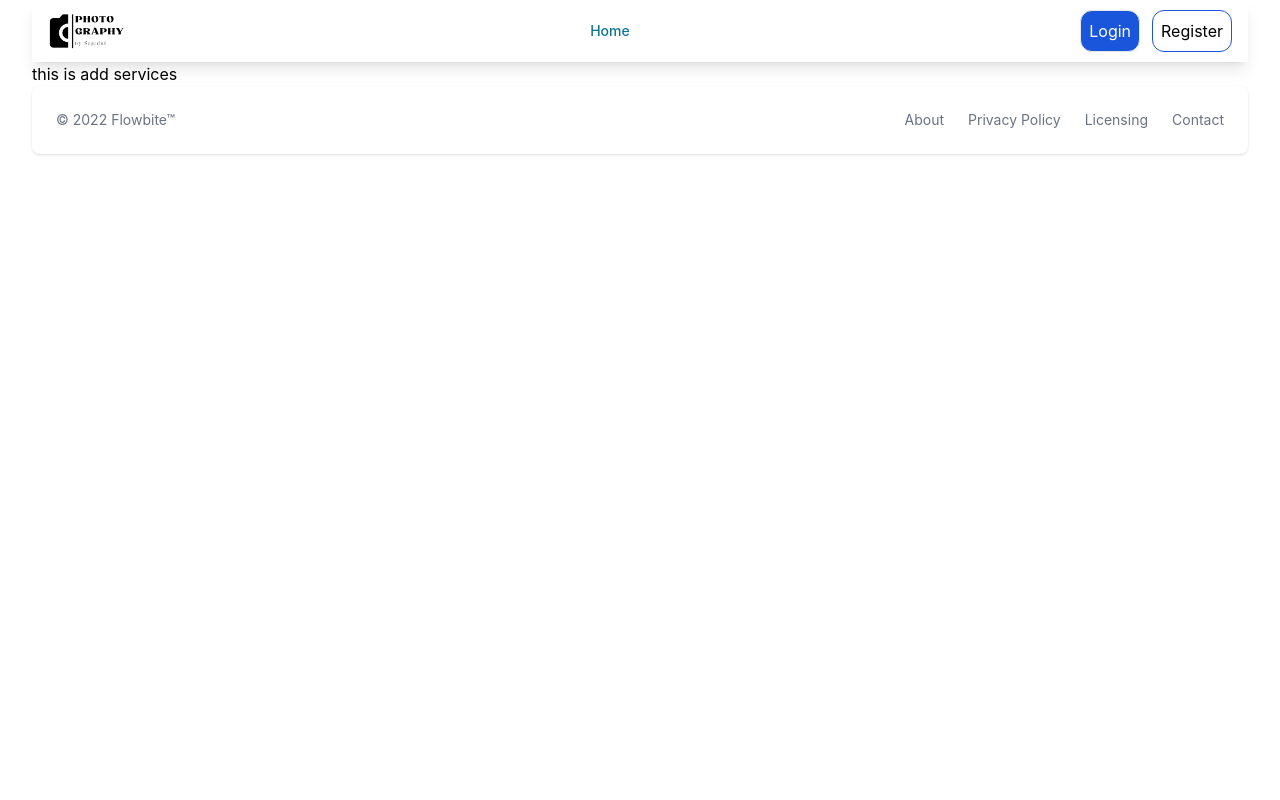
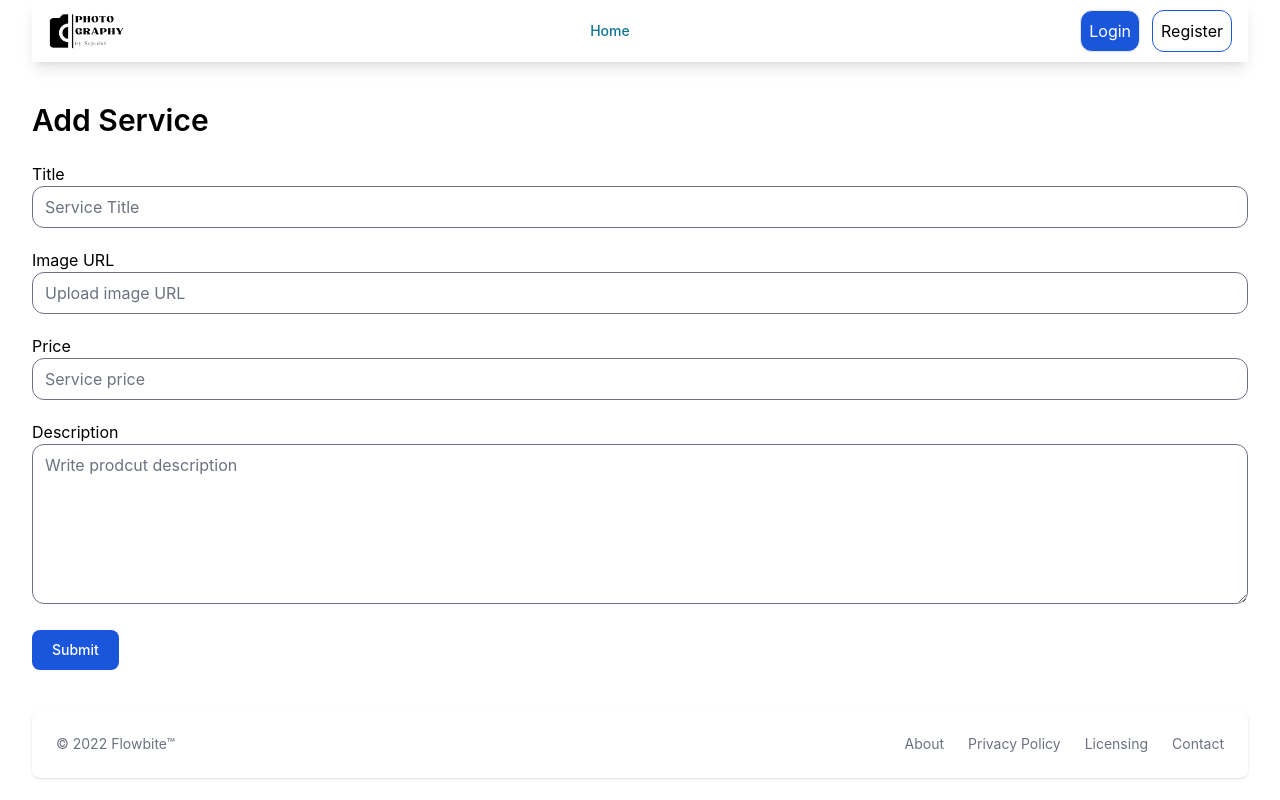
Before and after one commit to mdsajedulra/Photography-Service-Website, a React (Create React App) app: page /addservices in a window 1280 px wide. Built offline with nearby package versions, Linux system fonts and the light colour scheme; no server answers.

Commit message:
add service review delete and modify done

```diff
--- a/package.json
+++ b/package.json
@@ -12,6 +12,7 @@
     "flowbite-react": "^0.3.4",
     "react": "^18.2.0",
     "react-dom": "^18.2.0",
+    "react-hot-toast": "^2.4.0",
     "react-router-dom": "^6.4.3",
     "react-scripts": "5.0.1",
     "web-vitals": "^2.1.4"
--- a/src/component/AddServices/AddServices.js
+++ b/src/component/AddServices/AddServices.js
@@ -1,9 +1,51 @@
 import React from 'react';
 
 const AddServices = () => {
+    const handleAddServiceForm = event => {
+        event.preventDefault();
+        const form = event.target;
+        const service = {
+            title: form.title.value,
+            img: form.img.value,
+            price: form.price.value,
+            description: form.description.value
+        }
+        console.log(service)
+        fetch('http://localhost:5000/addservices', {
+            method: 'POST',
+            headers: {
+                'content-type': 'application/json'
+            },
+            body: JSON.stringify(service)
+        })
+    }
     return (
         <div>
-            this is add services
+            <form onSubmit={handleAddServiceForm} className='my-10'>
+                <h1 className='my-6 text-3xl font-semibold'>Add Service</h1>
+                <div>
+                    <label htmlFor="title">Title</label>
+                    <br />
+                    <input name='title' className='w-full mb-5 border rounded-xl' type="text" placeholder='Service Title' id='name' />
+                </div>
+                <div>
+                    <label htmlFor="img">Image URL</label>
+                    <br />
+                    <input name='img' className='w-full mb-5 border rounded-xl' id='img' type="text" placeholder='Upload image URL' />
+                </div>
+                <div>
+                    <label htmlFor="price">Price</label>
+                    <br />
+                    <input name='price' className='w-full mb-5 border rounded-xl' id='price' type="text" placeholder='Service price' />
+                </div>
+                <div>
+                    <label htmlFor="description">Description</label>
+                    <br />
+
+                    <textarea name='description' className='w-full h-40 mb-5 border rounded-xl' id="description" rows="4" cols="50" placeholder='Write prodcut description'></textarea>
+                </div>
+                <button className=" rounded-lg bg-blue-700 px-5 py-2.5 text-center text-sm font-medium text-white hover:bg-blue-800 focus:outline-none focus:ring-4 focus:ring-blue-300 dark:bg-blue-600 dark:hover:bg-blue-700 dark:focus:ring-blue-800" type='submit'>Submit</button>
+            </form>
         </div>
     );
 };
--- a/src/component/MyReviews/MyReviewDetails.js
+++ b/src/component/MyReviews/MyReviewDetails.js
@@ -1,11 +1,34 @@
 import { Table } from 'flowbite-react';
 import React from 'react';
+import { Link, useNavigate } from 'react-router-dom';
+
 
 const MyReviewDetails = ({ review }) => {
-    console.log(review)
+    // console.log(review)
     const { comment, email, serviceName, reviewId, userName, _id } = review;
+    const handleDelete = (id) => {
+        const confirmation = window.confirm("Press a button!");
+        if (confirmation) {
+            fetch(`http://localhost:5000/deletereview/${id}`, {
+                method: 'DELETE'
+                // headers: {
+                //     'content-type': 'application/json'
+                // },
+                // body: JSON.stringify(id)
+            })
+                .then(res => res.json())
+                .then(data => {
+                    if (data) {
+                        alert('succesfully deleted')
+                    }
+                })
+        }
+    }
+    const navigate = useNavigate();
+    const handleEdit = (id) => {
+        navigate(`/updatereviews/${id}`)
+    }
     return (
-
         <Table.Row className="bg-white dark:border-gray-700 dark:bg-gray-800">
             <Table.Cell className="font-medium text-gray-900 whitespace-nowrap dark:text-white">
                 {userName}
@@ -19,24 +42,21 @@ const MyReviewDetails = ({ review }) => {
             <Table.Cell>
                 {serviceName}
             </Table.Cell>
-
-
             <Table.Cell>
                 <button
-
+                    onClick={() => handleDelete(_id)}
                     className="mr-4 font-medium text-blue-600 hover:underline dark:text-blue-500"
+                >
+                    Delete
+                </button>
+                <button
+                    onClick={() => handleEdit(_id)}
+                    className="font-medium text-blue-600 hover:underline dark:text-blue-500"
                 >
                     Edit
                 </button>
-                <button
-
-                    className="font-medium text-blue-600 hover:underline dark:text-blue-500"
-                >
-                    Update
-                </button>
             </Table.Cell>
         </Table.Row>
-
     );
 };
 
--- a/src/component/MyReviews/MyReviews.js
+++ b/src/component/MyReviews/MyReviews.js
@@ -13,13 +13,13 @@ const MyReviews = () => {
         fetch(`http://localhost:5000/review/user/${user?.email}`)
             .then(res => res.json())
             .then(data => {
-                console.log(data)
                 setReviews(data)
             })
-    }, [])
+    }, [reviews])
     // console.log(review)
     return (
-        <div>
+        <div className='my-10'>
+            <h1 className='m-5 text-2xl font-semibold text-center '>You can see your all reviews</h1>
             {
                 (reviews.length === 0) ? <><p className='p-56 text-center'>No reviews were added</p></> :
                     <Table striped={true}>
--- /dev/null
+++ b/src/component/MyReviews/UpdateReviews.js
@@ -0,0 +1,66 @@
+import React from 'react';
+import { useLoaderData, useParams } from 'react-router-dom';
+
+const UpdateReviews = () => {
+
+
+
+    const route = useParams();
+    const { id } = route;
+    console.log(id)
+
+
+    const review = useLoaderData()
+    console.log(review)
+    const { comment, email, serviceName, reviewId, userName, _id } = review;
+    const handleReviewUpdata = event => {
+        event.preventDefault();
+        const form = event.target;
+        const updateReview = {
+            comment: form.comment.value
+        }
+        console.log(updateReview)
+        fetch(`http://localhost:5000/reviewupdate/${_id}`, {
+            method: 'PATCH',
+            headers: {
+                'content-type': 'application/json'
+            },
+            body: JSON.stringify(updateReview)
+        }).then(res => res.json())
+            .then(data => {
+                if (data.data) {
+                    alert('successfully updated')
+                }
+                console.log(data.data)
+            })
+    }
+
+    return (
+        <div>
+
+            <form className='my-10' onSubmit={handleReviewUpdata}>
+                <h1 className='my-6 text-3xl font-semibold'>Edit your review</h1>
+                <div>
+                    <label htmlFor="name">Name</label>
+                    <br />
+                    <input defaultValue={userName} name='name' className='w-full mb-5 border rounded-xl' type="text" placeholder='Name' id='name' />
+                </div>
+                <div>
+                    <label htmlFor="email">Email</label>
+                    <br />
+                    <input defaultValue={email} readOnly name='email' className='w-full mb-5 border rounded-xl' id='email' type="email" placeholder='Email' />
+                </div>
+                <div>
+                    <label htmlFor="comment">Comment</label>
+                    <br />
+
+                    <textarea defaultValue={comment} name='comment' className='w-full h-40 mb-5 border rounded-xl' id="w3review" rows="4" cols="50" placeholder=' write your valueable comment'></textarea>
+                </div>
+                <button className=" rounded-lg bg-blue-700 px-5 py-2.5 text-center text-sm font-medium text-white hover:bg-blue-800 focus:outline-none focus:ring-4 focus:ring-blue-300 dark:bg-blue-600 dark:hover:bg-blue-700 dark:focus:ring-blue-800" type='submit'>Submit</button>
+            </form>
+
+        </div>
+    );
+};
+
+export default UpdateReviews;
--- a/src/component/Routes/Route/Route.js
+++ b/src/component/Routes/Route/Route.js
@@ -6,6 +6,7 @@ import AllServices from '../../AllServices/AllServices';
 import Home from '../../Home/Home';
 import Login from '../../Login/Login';
 import MyReviews from '../../MyReviews/MyReviews';
+import UpdateReviews from '../../MyReviews/UpdateReviews';
 import Register from '../../Register/Register';
 import ServiceDetails from '../../ServiceDetails/ServiceDetails';
 
@@ -44,6 +45,12 @@ const Route = () => {
                     path: '/addservices',
                     element: <AddServices></AddServices>
                 },
+                {
+                    path: '/updatereviews/:id',
+                    element: <UpdateReviews></UpdateReviews>,
+                    loader: ({ params }) => fetch(`http://localhost:5000/getreviewid/${params.id}`)
+
+                },
             ]
         }
     ])
```
Also changed, not shown: 1 other file (tests, documents, lock files or other folders).
